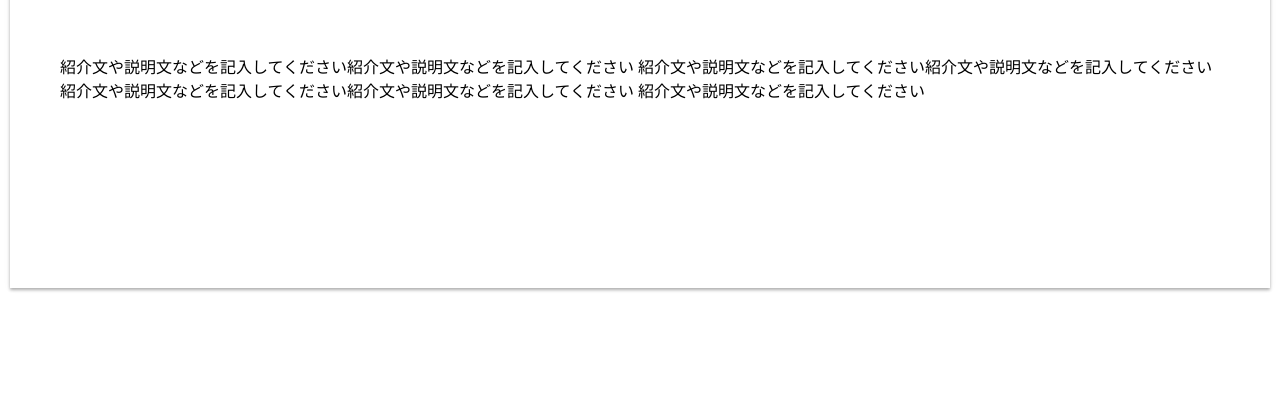
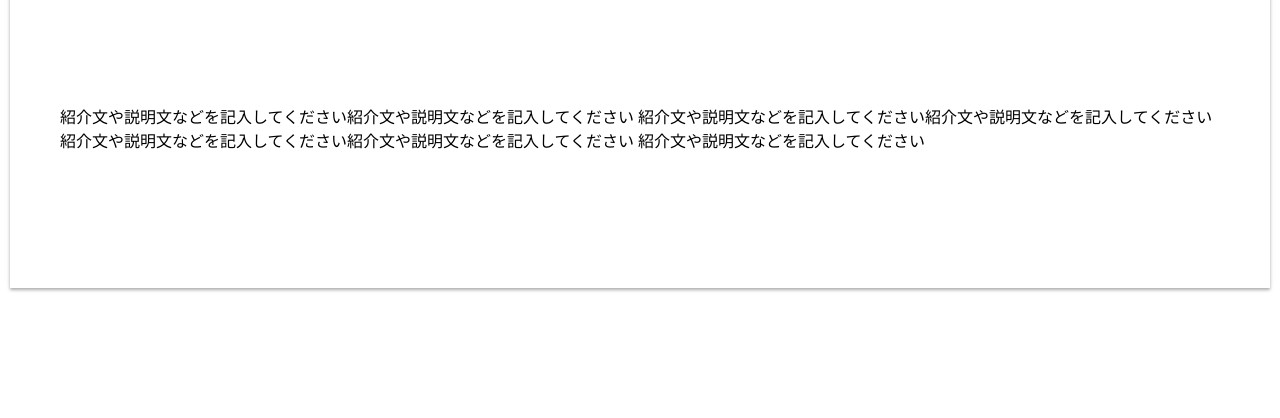
Before and after one commit to kira-ito/ito7, a plain HTML site: page index.html in a window 1280 px wide. Shown: the part 776-1194 px from the top of the page. Before the commit the page ends 1094 px from the top, so only its background shows below. Drawn offline with Linux system fonts and the light colour scheme; a web font is replaced by a local one.

Commit message:
Update index.html

```diff
--- a/index.html
+++ b/index.html
@@ -138,7 +138,7 @@
         }
 
         .tmp_1 {
-            padding: 100px 20px;
+            padding: 125px 20px;
         }
 
         .msg {}
```
